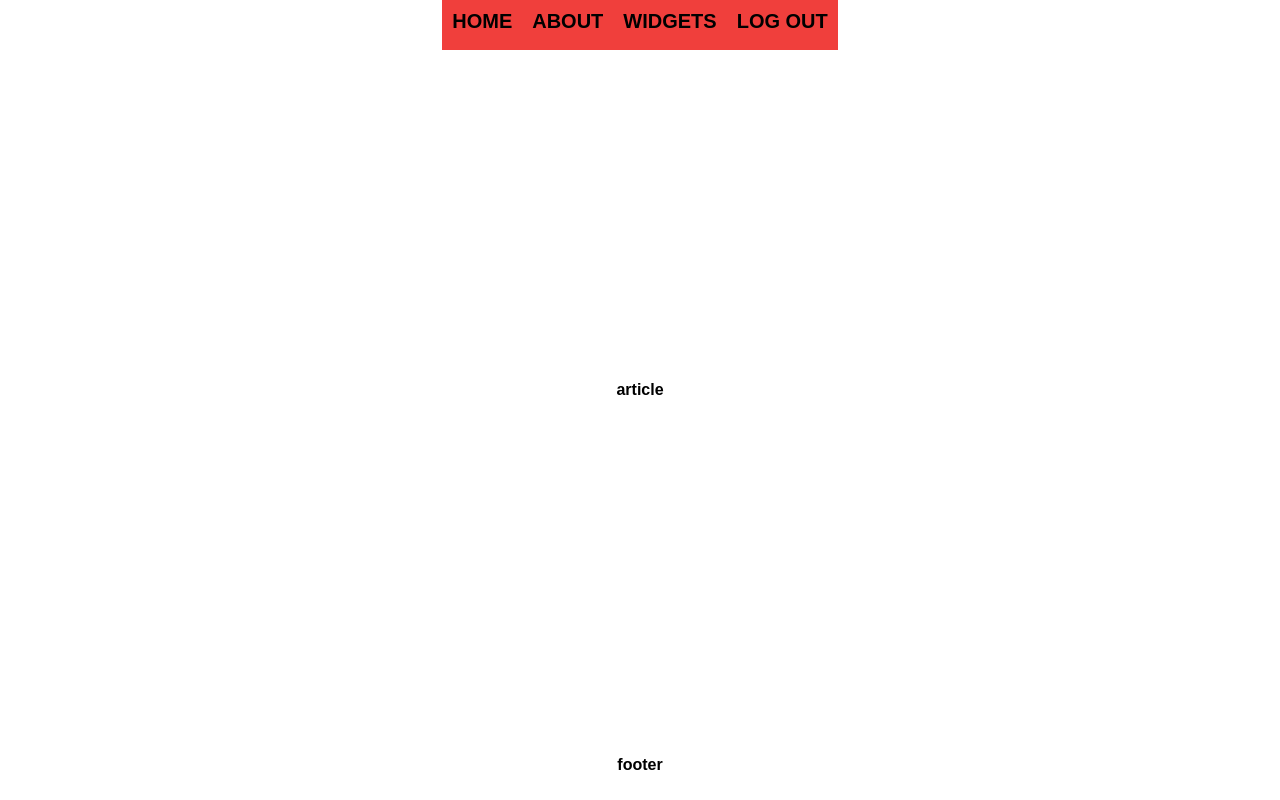
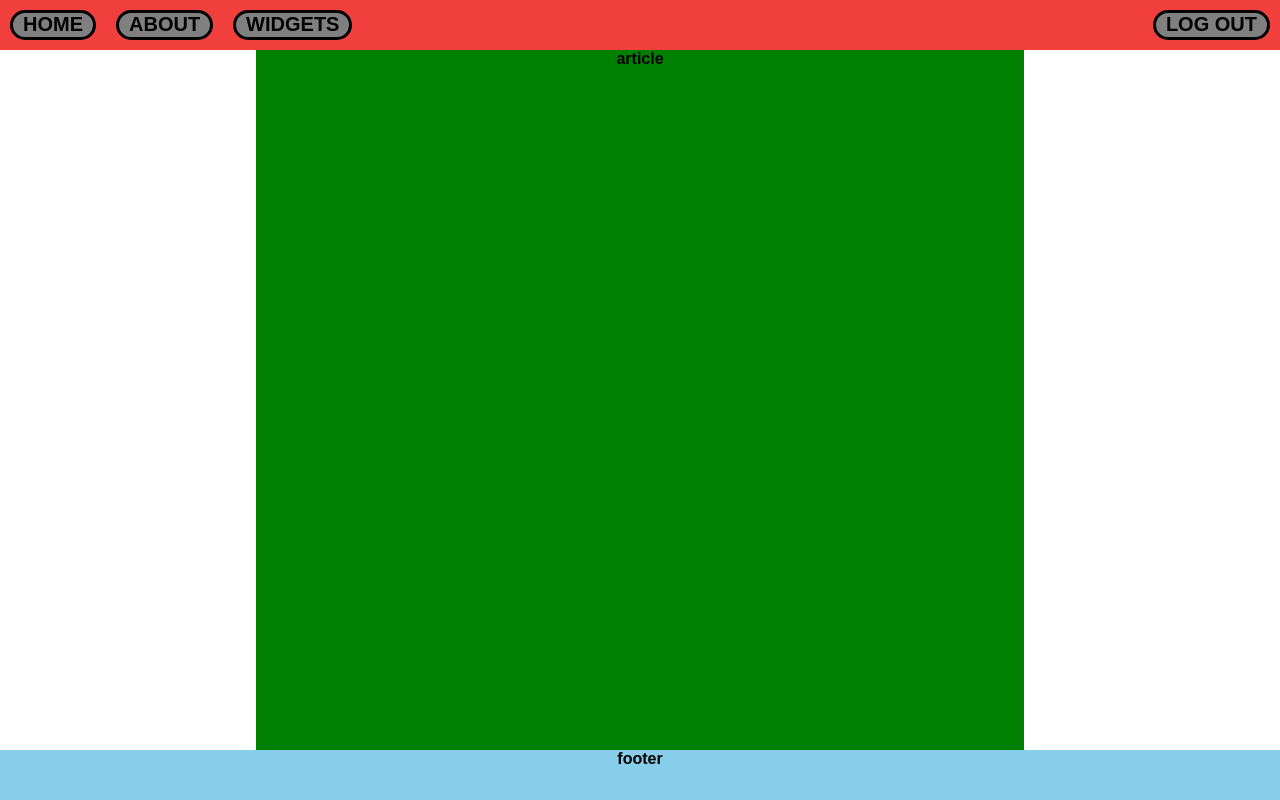
Before and after one commit to juang274/project-1, a plain HTML site: page index.html in a window 1280 px wide. Drawn offline with Linux system fonts and the light colour scheme.

Commit message:
customized index.html more with background color, etc

```diff
--- a/index.html
+++ b/index.html
@@ -8,19 +8,17 @@
 </head>
 <body>
 
-    <header>
-            <nav>
+
+    <nav>
         <section>
             <div>HOME</div>
             <div>ABOUT</div>
             <div>WIDGETS</div>
         </section>
-
         <div>LOG OUT</div>
     </nav>
-    </header>
-    <article>article</article>
 
+    <main>article</main>
     <footer>footer</footer>
 </body>
 </html>
--- a/style.css
+++ b/style.css
@@ -5,9 +5,8 @@ body{
     font-weight: bold;
     display: grid;
     grid-template-columns: 1fr 3fr 1fr;
-    grid-template-rows: 50px auto 70px;
-    align-items: center;
-    justify-items: center;
+    grid-template-rows: 50px 1fr 50px;
+
     grid-template-areas:
     "navbar navbar navbar"
     "bar content sidebar"
@@ -21,6 +20,7 @@ nav{
     height: 50px;
     background-color: #f03f3c;
 
+
 }
 
 nav div{
@@ -32,18 +32,36 @@ section{
     display: flex;
 }
 
-header{
+nav{
     grid-area: navbar;
+
+}
+
+div{
+    padding: 0 10px;
+    background-color: gray;
+    border-radius: 25px;
+    border-style: solid;
+    text-align: left;
+
+}
+
+nav, footer, main{
+    grid-column: span 3;
 }
 
 footer{
     grid-area: footer;
+    background-color: skyblue;
 }
 
-aside{
-    grid-area: ads;
+main{
+    grid-area: content;
+    background-color: green;
+    height: auto;
 }
 
-article{
-    grid-area: content;
+main, footer{
+    align-items: center;
+    text-align: center;
 }
```
